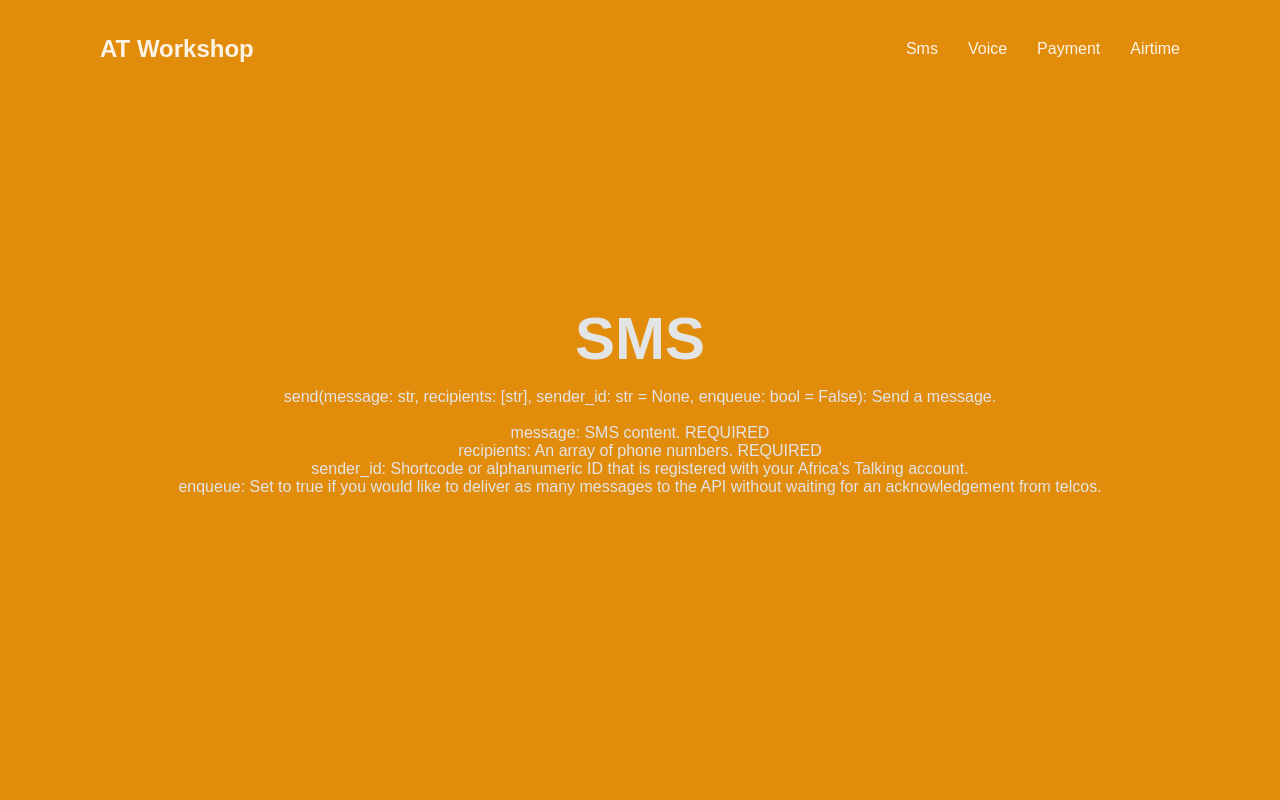
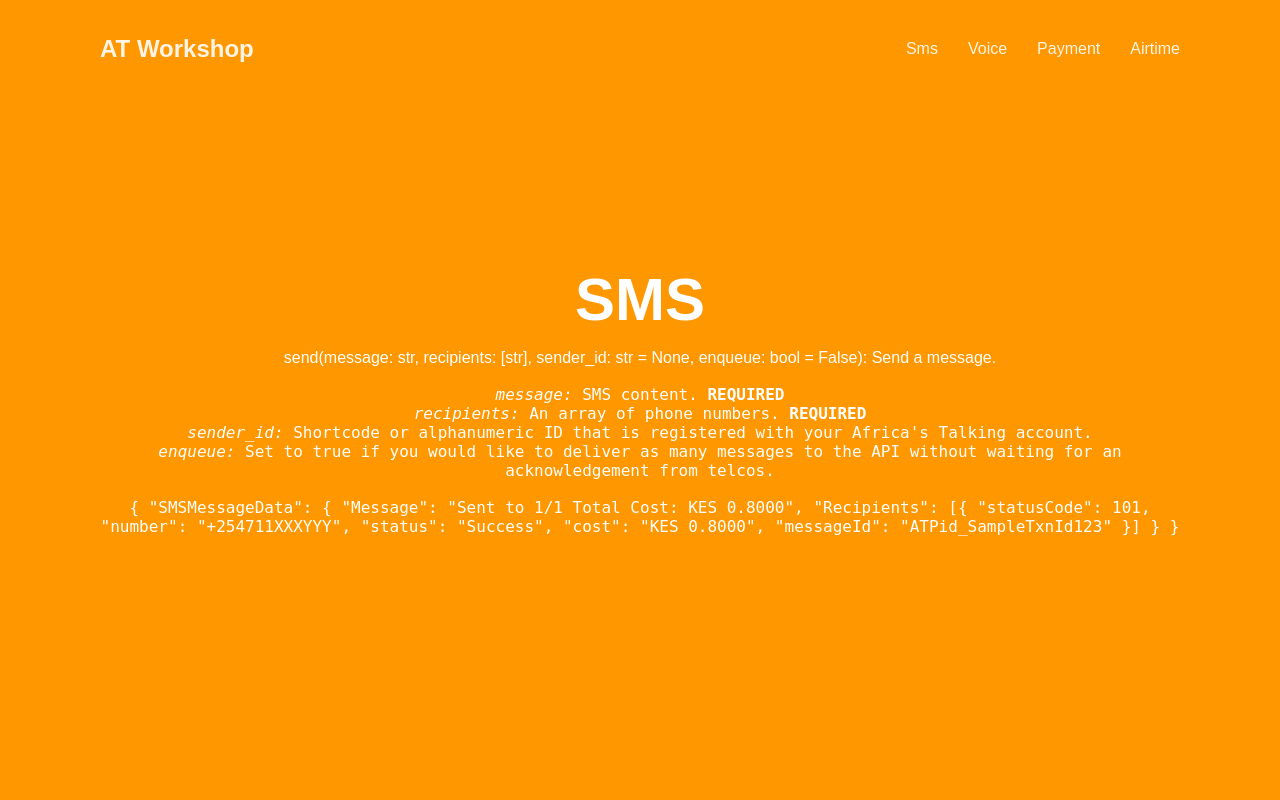
Before and after one commit to ogambakerubo/at-mombasa, a Flask app: page /sms in a window 1280 px wide. Run offline with Flask 2, Linux system fonts and the light colour scheme; some web fonts are replaced.

Commit message:
Add send sms json data and remove unused css

```diff
--- a/static/style.css
+++ b/static/style.css
@@ -111,29 +111,15 @@
     justify-content: center;
     min-height: 100vh;
     color: #ffffff;
+    background-color: #ff9700;
     text-align: center;
 }
 
-.main {
-    position: absolute;
-    top: 0;
-    left: 0;
-    width: 100%;
-    height: 100%;
-    background-size: cover;
-    background-color: #ff9700;
-    z-index: -1;
-}
-
-.main:after {
-    content: '';
-    position: absolute;
-    top: 0;
-    left: 0;
-    width: 100%;
-    height: 100%;
-    background-color: #414a4f;
-    opacity: 0.15;
+.code {
+    position: relative;
+    justify-content: center;
+    min-height: 100vh;
+    color: #ffffff;
 }
 
 .main h1 {
@@ -161,27 +147,3 @@
         font-size: 24px;
     }
 }
-
-
-/*---------------------------
-    Signup and Login Styles
------------------------------*/
-
-.container {
-    background: rgba(58, 63, 68, 0.5);
-    border-radius: 5px;
-    box-shadow: 0 1.5px 0 0 rgba(0, 0, 0, 0.1);
-    width: 450px;
-    display: flex;
-    flex-direction: column;
-    margin-top: 40px;
-}
-
-.head {
-    font-size: 20px;
-    text-align: center;
-    padding: 20px 20px 0;
-    margin-bottom: 5px;
-    text-transform: uppercase;
-    font-weight: bold;
-}
--- a/templates/base.html
+++ b/templates/base.html
@@ -28,7 +28,12 @@
         {% block content %}
 
         {% endblock %}
+
     </section>
+
+
+
+
 
 </body>
 
--- a/templates/sms.html
+++ b/templates/sms.html
@@ -1,16 +1,30 @@
-{% extends 'base.html' %}
-
-{% block content %}
+{% extends 'base.html' %} {% block content %}
 <h1>SMS</h1>
 
 <p>send(message: str, recipients: [str], sender_id: str = None, enqueue: bool = False): Send a message.</p>
 <br>
-<ul>
-<ol>message: SMS content. REQUIRED
-</ol>
-<ol>recipients: An array of phone numbers. REQUIRED</ol>
-<ol>sender_id: Shortcode or alphanumeric ID that is registered with your Africa's Talking account.
-</ol>
-<ol>enqueue: Set to true if you would like to deliver as many messages to the API without waiting for an acknowledgement from telcos.</ol>
-</ul>
-{% endblock  %}
+<code>
+    <ul>
+        <ol><var>message:</var> SMS content. <strong>REQUIRED</strong>
+        </ol>
+        <ol><var>recipients:</var> An array of phone numbers. <strong>REQUIRED</strong></ol>
+        <ol><var>sender_id:</var> Shortcode or alphanumeric ID that is registered with your Africa's Talking account.
+        </ol>
+        <ol><var>enqueue:</var> Set to true if you would like to deliver as many messages to the API without waiting for an acknowledgement from telcos.</ol>
+    </ul>
+</code> <br>
+<code>
+    {
+        "SMSMessageData": {
+            "Message": "Sent to 1/1 Total Cost: KES 0.8000",
+            "Recipients": [{
+                "statusCode": 101,
+                "number": "+254711XXXYYY",
+                "status": "Success",
+                "cost": "KES 0.8000",
+                "messageId": "ATPid_SampleTxnId123"
+            }]
+        }
+    }
+
+    </code> {% endblock %}
```
